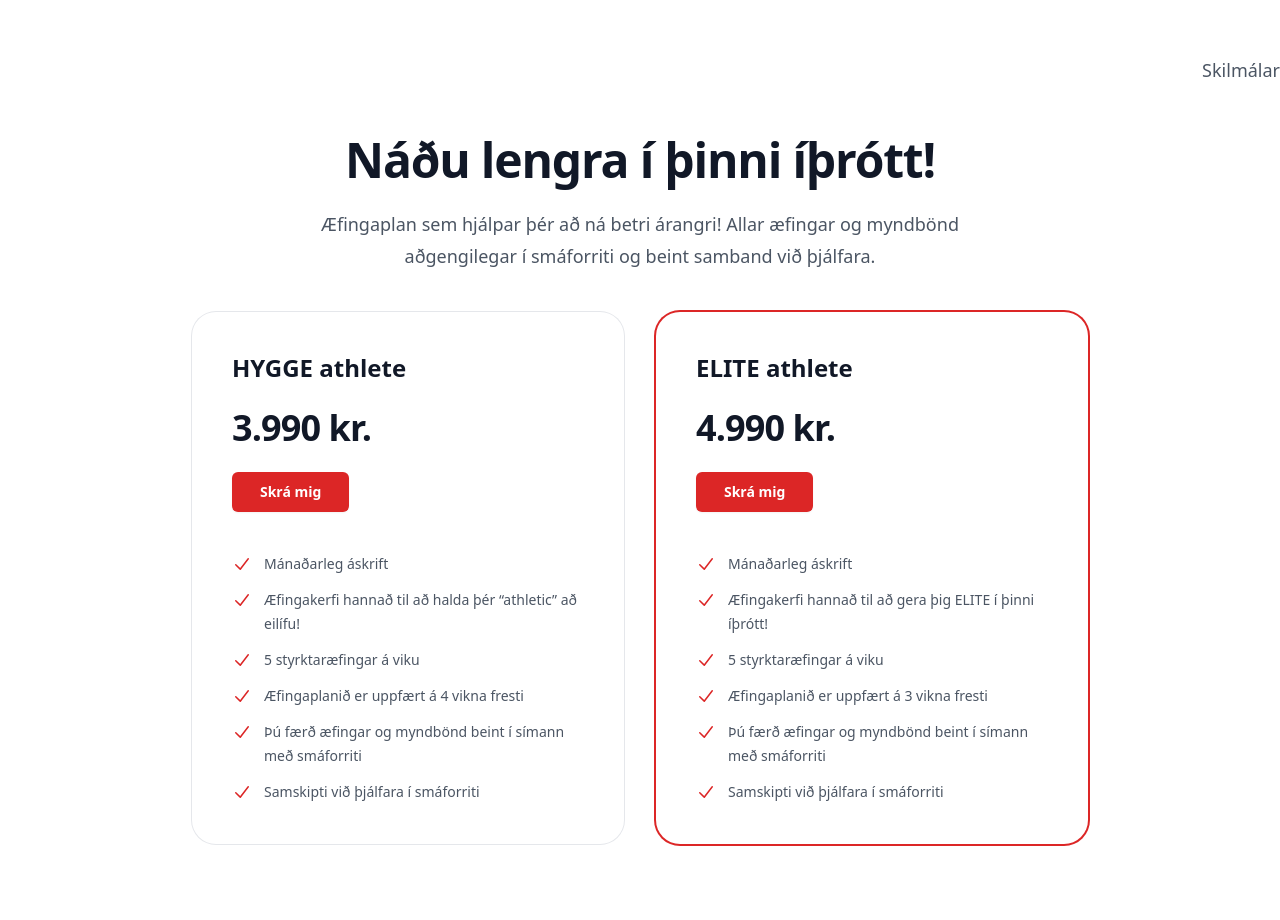
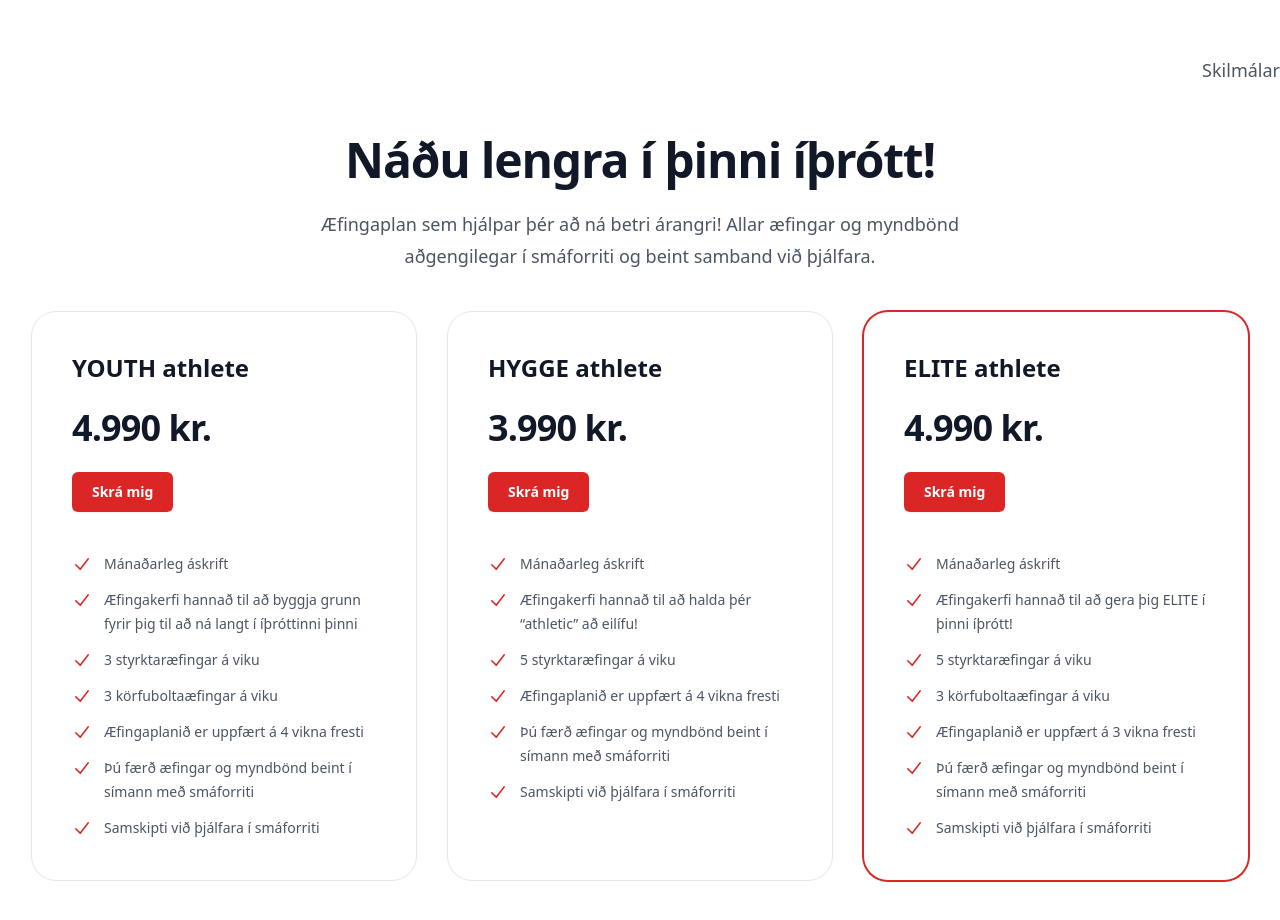
Before and after one commit to Hjortur17/athlete.is, a Next.js app: page / in a window 1280 px wide. Shown: the top 920 px of the page. Built offline with nearby package versions, Linux system fonts and the light colour scheme.

Commit message:
🚀 Added - New program

```diff
--- a/src/pages/index.tsx
+++ b/src/pages/index.tsx
@@ -5,6 +5,22 @@ import Script from "next/script";
 import Link from "next/link";
 
 const tiers = [
+  {
+    name: "YOUTH athlete",
+    id: "youth-athlete",
+    key: "eyJhY2NvdW50Ijo2NywicGxhbiI6Mzg4LCJicmFuZGluZyI6dHJ1ZX0=",
+    price: "4.990 kr.",
+    features: [
+      "Mánaðarleg áskrift",
+      "Æfingakerfi hannað til að byggja grunn fyrir þig til að ná langt í íþróttinni þinni",
+      "3 styrktaræfingar á viku",
+      "3 körfuboltaæfingar á viku",
+      "Æfingaplanið er uppfært á 4 vikna fresti",
+      "Þú færð æfingar og myndbönd beint í símann með smáforriti",
+      "Samskipti við þjálfara í smáforriti",
+    ],
+    mostPopular: false,
+  },
   {
     name: "HYGGE athlete",
     id: "hygge-athlete",
@@ -29,6 +45,7 @@ const tiers = [
       "Mánaðarleg áskrift",
       "Æfingakerfi hannað til að gera þig ELITE í þinni íþrótt!",
       "5 styrktaræfingar á viku",
+      "3 körfuboltaæfingar á viku",
       "Æfingaplanið er uppfært á 3 vikna fresti",
       "Þú færð æfingar og myndbönd beint í símann með smáforriti",
       "Samskipti við þjálfara í smáforriti",
@@ -56,11 +73,11 @@ export default function Home() {
         </p>
         <Link
           href="/skilmalar"
-          className="text-sm xl:text-lg text-gray-600 absolute right-0 -top-20"
+          className="text-sm xl:text-lg text-gray-600 absolute right-6 xl:right-0 -top-20"
         >
           Skilmálar
         </Link>
-        <div className="isolate mx-auto mt-10 grid max-w-md grid-cols-1 gap-8 lg:max-w-4xl lg:grid-cols-2">
+        <div className="isolate mx-auto mt-10 grid max-w-md grid-cols-1 gap-8 lg:max-w-7xl lg:grid-cols-3">
           {tiers.map((tier) => (
             <div
               key={tier.id}
```
